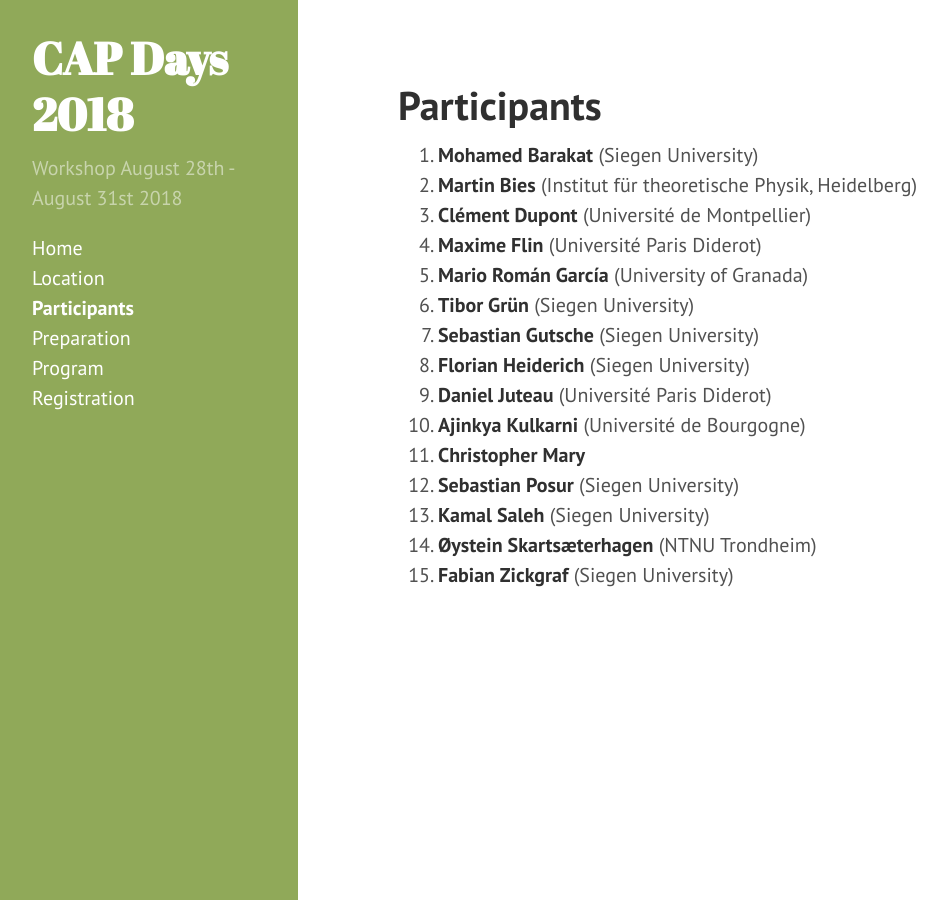
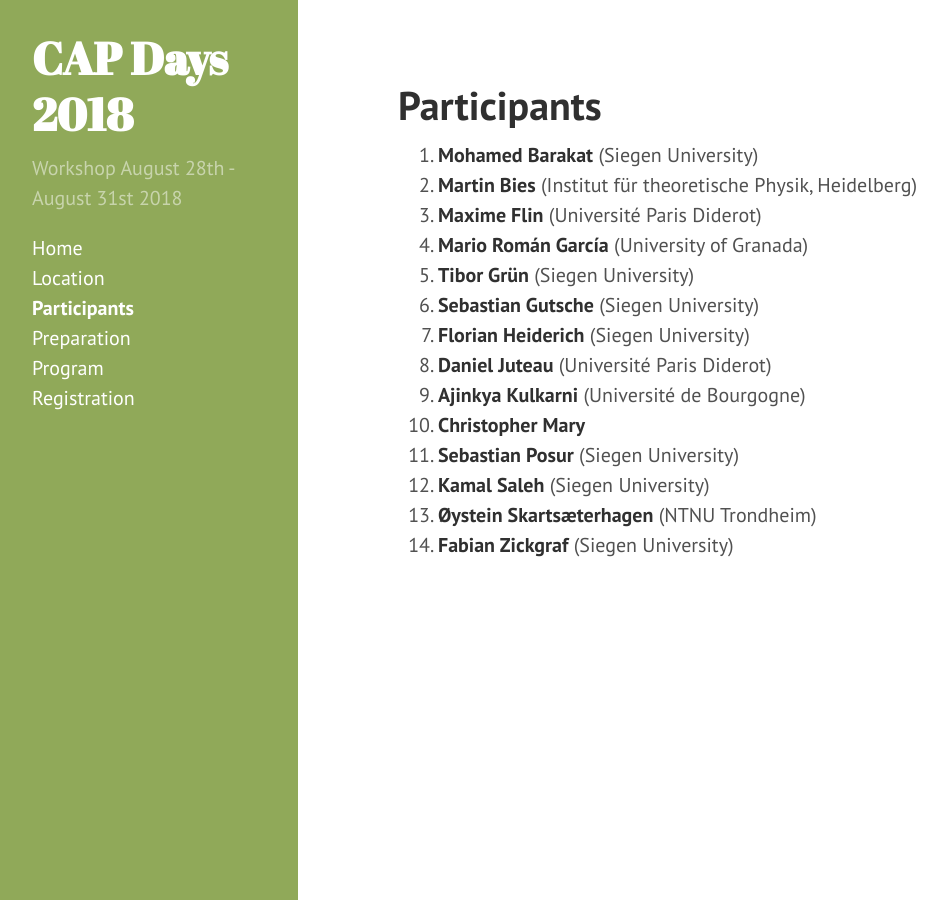
Before and after one commit to homalg-project/capdays-2018, a Jekyll site: the page built from participants.md, in a window 1280 px wide. Shown: the whole page, without its empty margins (2-949 px from the left). Built offline with Jekyll 4.4.1, drawn with Linux system fonts in a browser that asks for light colours.

Commit message:
Delete Clement from list

```diff
--- a/_data/participants.yml
+++ b/_data/participants.yml
@@ -3,9 +3,6 @@
 
 - name: Martin Bies
   affiliation: Institut für theoretische Physik, Heidelberg
-
-- name: Clément Dupont
-  affiliation: Université de Montpellier
 
 - name: Maxime Flin
   affiliation: Université Paris Diderot
```
